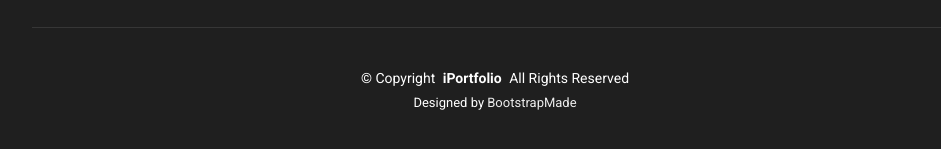
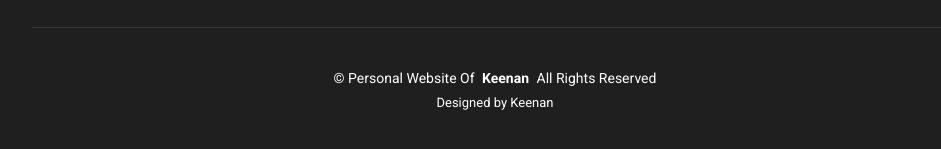
Before and after one commit to knn-dev/personal-web, a plain HTML site: page index.html in a window 1280 px wide. Shown: the part 6974-7123 px from the top of the page, without its empty margins (310-1251 px from the left). Drawn offline with nearby package versions, Linux system fonts and the light colour scheme.

Commit message:
index.html

```diff
--- a/index.html
+++ b/index.html
@@ -732,14 +732,10 @@ I'm currently deepening my knowledge in informatics by attending training and st
 
     <div class="container">
       <div class="copyright text-center ">
-        <p>© <span>Copyright</span> <strong class="px-1 sitename">iPortfolio</strong> <span>All Rights Reserved</span></p>
+        <p>© <span>Personal Website Of</span> <strong class="px-1 sitename">Keenan</strong> <span>All Rights Reserved</span></p>
       </div>
       <div class="credits">
-        <!-- All the links in the footer should remain intact. -->
-        <!-- You can delete the links only if you've purchased the pro version. -->
-        <!-- Licensing information: https://bootstrapmade.com/license/ -->
-        <!-- Purchase the pro version with working PHP/AJAX contact form: [buy-url] -->
-        Designed by <a href="https://bootstrapmade.com/">BootstrapMade</a>
+        Designed by Keenan
       </div>
     </div>
 
```
